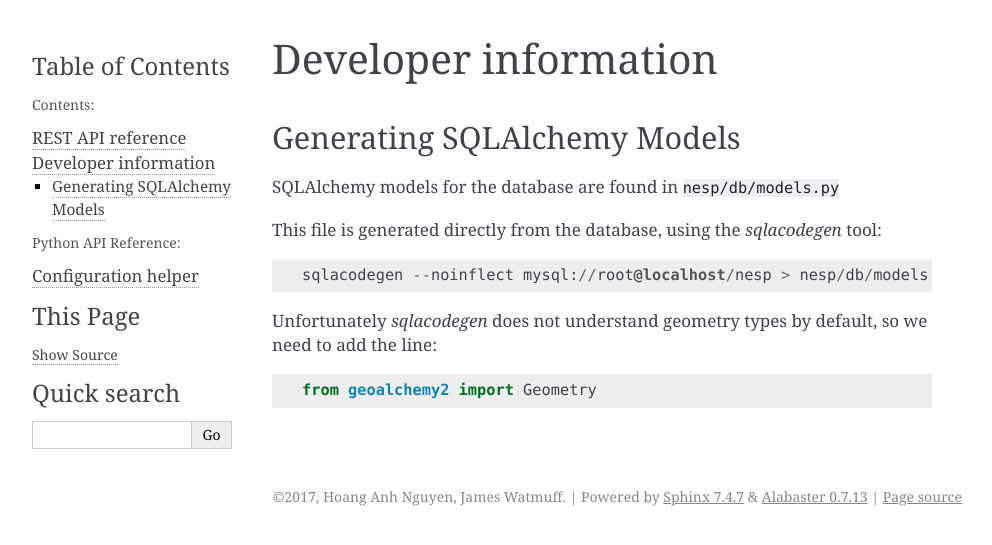
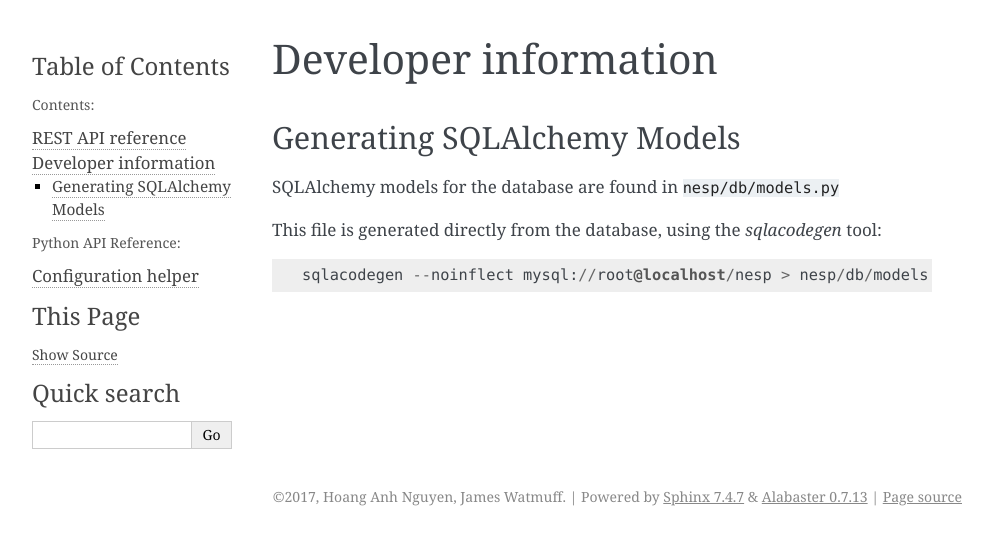
Before and after one commit to nesp-tsr3-1/tsx, a Sphinx documentation site: the page built from doc/dev.rst, in a window 1280 px wide. Shown: the top 545 px of the page, without its empty margins (148-1140 px from the left). Built offline with Sphinx 7.4.7, drawn with Linux system fonts in a browser that asks for light colours.

Commit message:
Update doc

```diff
--- a/doc/dev.rst
+++ b/doc/dev.rst
@@ -10,18 +10,3 @@ SQLAlchemy models for the database are found in ``nesp/db/models.py``
 This file is generated directly from the database, using the `sqlacodegen` tool::
 
    sqlacodegen --noinflect mysql://root@localhost/nesp > nesp/db/models.py
-
-Unfortunately `sqlacodegen` does not understand geometry types by default, so we need to add the line::
-
-   from geoalchemy2 import Geometry
-
-.. Ignore this:
-
-.. And then replace all instances of ``NullType`` with ``Geometry``.
-
-.. All-in-one command::
-
-.. 	sqlacodegen --noinflect mysql://root@localhost/nesp |\
-.. 	sed  's/.*import NullType/from geoalchemy2 import Geometry/' |\
-.. 	sed 's/NullType/Geometry/g' \
-.. 	> nesp/db/models.py
```
